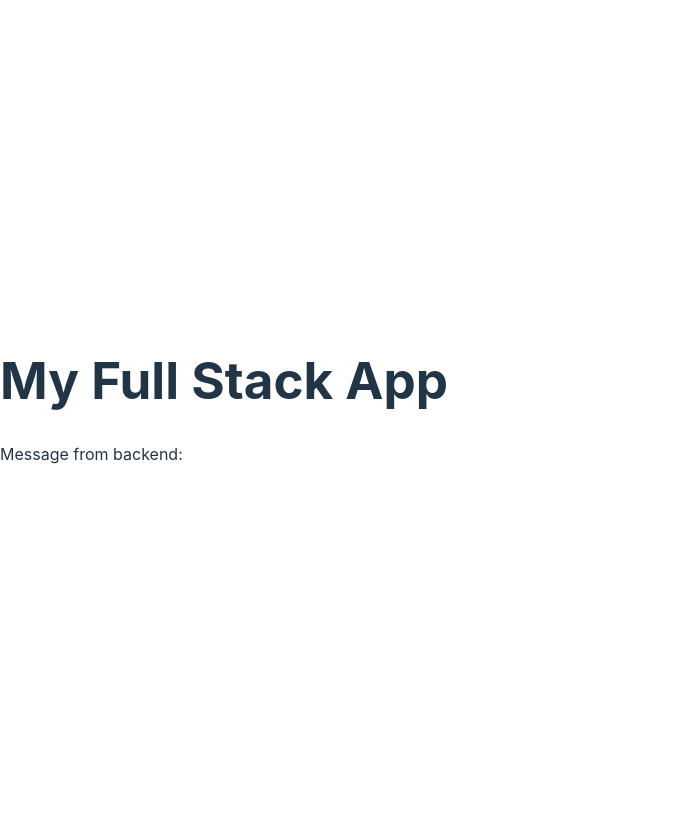
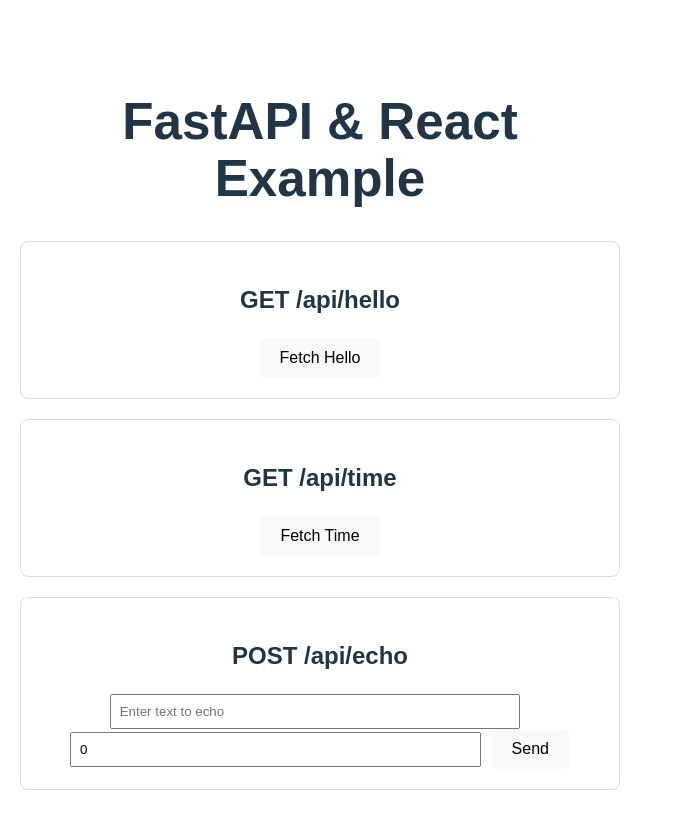
Before and after one commit to eren9677/ApiLearn, a React (Vite) app in the folder frontend/vite-project/: page / in a window 1280 px wide. Shown: the top 828 px of the page, without its empty margins (0-682 px from the left). Before the commit the page ends 800 px from the top, so only its background shows below. Built offline with nearby package versions, Linux system fonts and the light colour scheme.

Commit message:
echo api request completed with a nice ui.

```diff
--- a/frontend/vite-project/src/App.jsx
+++ b/frontend/vite-project/src/App.jsx
@@ -1,21 +1,117 @@
-// frontend/src/App.jsx
-import { useState, useEffect } from 'react'
+import React, { useState } from "react";
 
 function App() {
-  const [message, setMessage] = useState('')
+  // State for each endpoint's response
+  const [helloResponse, setHelloResponse] = useState("");
+  const [timeResponse, setTimeResponse] = useState("");
+  const [echoInput, setEchoInput] = useState("");
+  const [echoNumber, setEchoNumber] = useState(0);
+  const [echoResponse, setEchoResponse] = useState("");
+  const [error, setError] = useState("");
 
-  useEffect(() => {
-    fetch('http://localhost:8000/')
-      .then(response => response.json())
-      .then(data => setMessage(data.message))
-  }, [])
+  // Base URL for your API
+  const API_BASE = "http://localhost:8000/api";
+
+  // Fetch from GET /api/hello
+  const fetchHello = async () => {
+    setError("");
+    try {
+      const res = await fetch(`${API_BASE}/hello`);
+      if (!res.ok) throw new Error("Unable to fetch hello");
+      const data = await res.json();
+      setHelloResponse(data.message);
+    } catch (err) {
+      setError(err.message);
+    }
+  };
+
+  // Fetch from GET /api/time
+  const fetchTime = async () => {
+    setError("");
+    try {
+      const res = await fetch(`${API_BASE}/time`);
+      if (!res.ok) throw new Error("Unable to fetch time");
+      const data = await res.json();
+      setTimeResponse(data.time);
+    } catch (err) {
+      setError(err.message);
+    }
+  };
+
+  // POST to /api/echo with user input
+  const postEcho = async () => {
+    setError("");
+    try {
+      const res = await fetch(`${API_BASE}/echo`, {
+        method: "POST",
+        headers: { "Content-Type": "application/json" },
+        body: JSON.stringify({ text: echoInput, number: echoNumber})
+      });
+      if (!res.ok) throw new Error("Unable to post echo");
+      const data = await res.json();
+      setEchoResponse(`${data.message} (${data.number})`);
+    } catch (err) {
+      setError(err.message);
+    }
+  };
 
   return (
-    <div>
-      <h1>My Full Stack App</h1>
-      <p>Message from backend: {message}</p>
+    <div
+      style={{
+        fontFamily: "Arial, sans-serif",
+        maxWidth: "600px",
+        margin: "40px auto",
+        padding: "20px",
+        textAlign: "center",
+      }}
+    >
+      <h1>FastAPI & React Example</h1>
+
+      <div style={{ border: "1px solid #ddd", padding: "20px", margin: "20px 0", borderRadius: "8px" }}>
+        <h2>GET /api/hello</h2>
+        <button onClick={fetchHello} style={{ padding: "10px 20px", cursor: "pointer" }}>
+          Fetch Hello
+        </button>
+        {helloResponse && <p><strong>Response:</strong> {helloResponse}</p>}
+      </div>
+
+      <div style={{ border: "1px solid #ddd", padding: "20px", margin: "20px 0", borderRadius: "8px" }}>
+        <h2>GET /api/time</h2>
+        <button onClick={fetchTime} style={{ padding: "10px 20px", cursor: "pointer" }}>
+          Fetch Time
+        </button>
+        {timeResponse && <p><strong>Current Time:</strong> {timeResponse}</p>}
+      </div>
+
+      <div style={{ border: "1px solid #ddd", padding: "20px", margin: "20px 0", borderRadius: "8px" }}>
+        <h2>POST /api/echo</h2>
+        <input
+          type="text"
+          value={echoInput}
+          onChange={(e) => setEchoInput(e.target.value)}
+          placeholder="Enter text to echo"
+          style={{ padding: "8px", width: "70%", marginRight: "10px" }}
+        />
+        <input
+          type="number"
+          value={echoNumber}
+          onChange={(e) => setEchoNumber(e.target.value)}
+          placeholder="Enter number to echo"
+          style={{ padding: "8px", width: "70%", marginRight: "10px" }}
+        />
+        <button onClick={postEcho} style={{ padding: "10px 20px", cursor: "pointer" }}>
+          Send
+        </button>
+        {echoResponse && <p><strong>Echo Response:</strong> {echoResponse}</p>}
+      </div>
+
+      {error && (
+        <div style={{ marginTop: "20px", color: "red" }}>
+          <strong>Error:</strong> {error}
+        </div>
+      )}
     </div>
-  )
+  );
 }
 
-export default App
+export default App;
```
Also changed, not shown: 1 other file (tests, documents, lock files or other folders).
